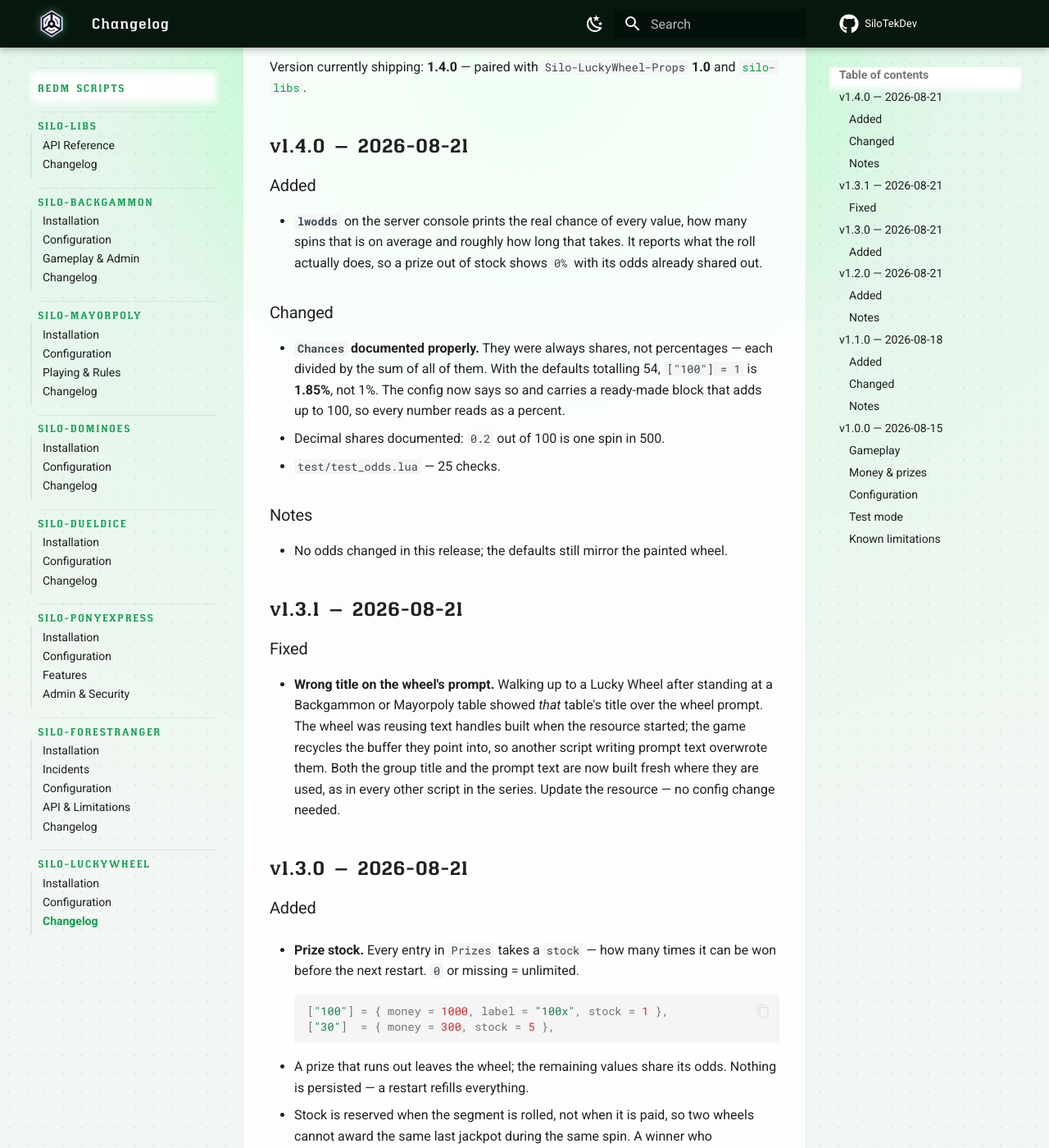
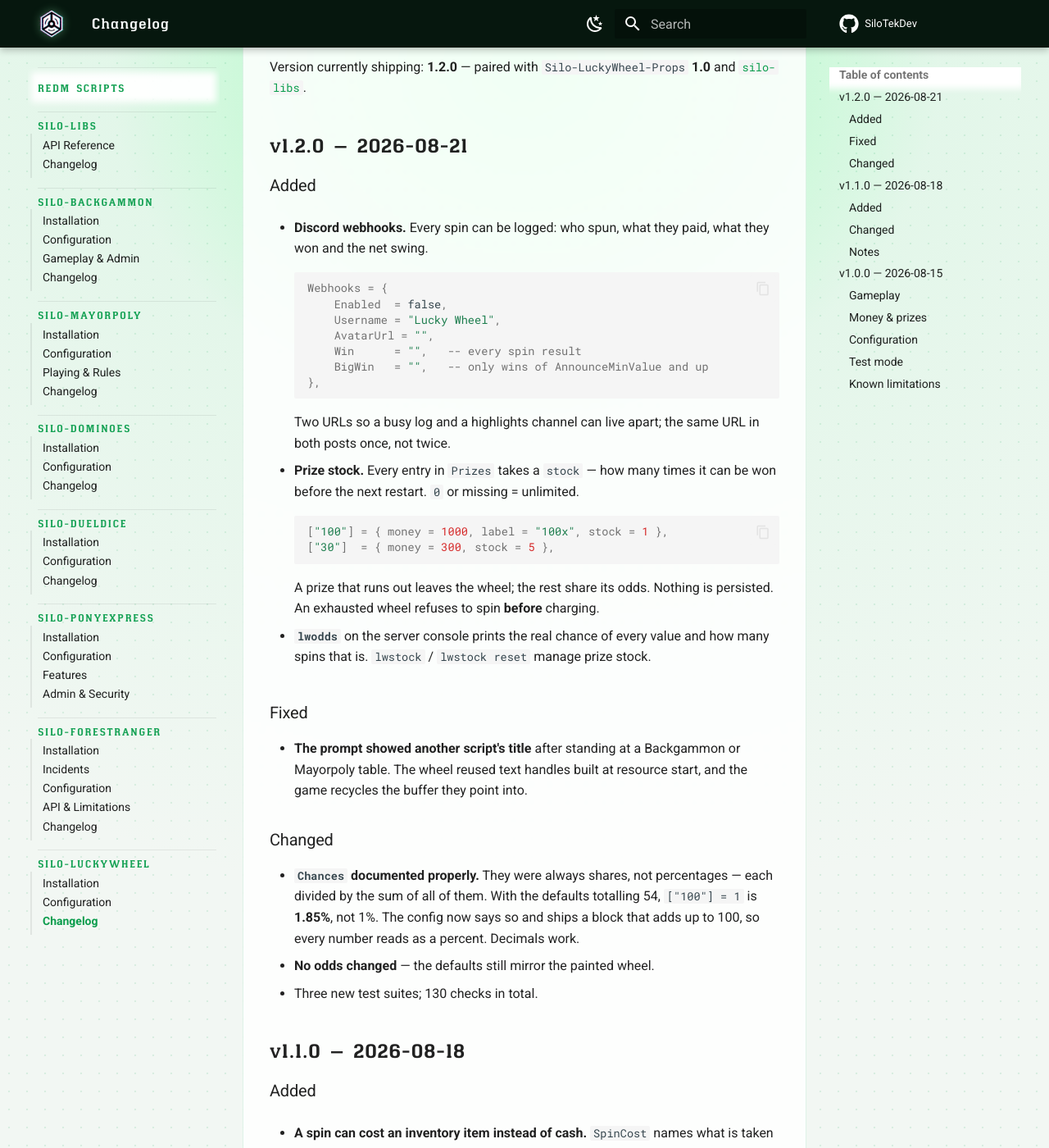
Before and after one commit to SiloTekDev/docs, an MkDocs documentation site: the page built from docs/redm/luckywheel/changelog.md, in a window 1280 px wide and 1400 px high, scrolled down 194 px. Shown: the whole window at 82% size. Built offline with MkDocs 1.6.1 and Material for MkDocs 9.7.7, drawn with Linux system fonts in a browser that asks for light colours; comment, search, counter and statistics services are not loaded; some of the changed text lies outside the part shown.

Commit message:
docs(luckywheel): consolidate 1.2.0-1.4.0 into a single 1.2.0
Only 1.0.0 and 1.1.0 were ever published to CFX. The 1.2.0, 1.3.0, 1.3.1
and 1.4.0 entries were internal steps that no customer could download, so
the changelog advertised versions that did not exist. Folded into one
1.2.0 release covering everything since 1.1.0: Discord webhooks, prize
stock, the lwodds command, the Chances documentation, and the prompt
title fix.

No code changed — this is a renumbering. The archive under
SILOTEK REDM RELEASES now mirrors CFX exactly: 1.0.0, 1.1.0, 1.2.0.

Co-Authored-By: Claude Opus 5 <noreply@anthropic.com>

````diff
--- a/docs/redm/luckywheel/changelog.md
+++ b/docs/redm/luckywheel/changelog.md
@@ -1,69 +1,14 @@
 # Changelog
 
-Version currently shipping: **1.4.0** — paired with
+Version currently shipping: **1.2.0** — paired with
 `Silo-LuckyWheel-Props` **1.0** and [`silo-libs`](../silo-libs/index.md).
-
-## v1.4.0 — 2026-08-21
-
-### Added
-
-- **`lwodds`** on the server console prints the real chance of every value,
-  how many spins that is on average and roughly how long that takes. It
-  reports what the roll actually does, so a prize out of stock shows `0%` with
-  its odds already shared out.
-
-### Changed
-
-- **`Chances` documented properly.** They were always shares, not percentages
-  — each divided by the sum of all of them. With the defaults totalling 54,
-  `["100"] = 1` is **1.85%**, not 1%. The config now says so and carries a
-  ready-made block that adds up to 100, so every number reads as a percent.
-- Decimal shares documented: `0.2` out of 100 is one spin in 500.
-- `test/test_odds.lua` — 25 checks.
-
-### Notes
-
-- No odds changed in this release; the defaults still mirror the painted wheel.
-
-## v1.3.1 — 2026-08-21
-
-### Fixed
-
-- **Wrong title on the wheel's prompt.** Walking up to a Lucky Wheel after
-  standing at a Backgammon or Mayorpoly table showed *that* table's title over
-  the wheel prompt. The wheel was reusing text handles built when the resource
-  started; the game recycles the buffer they point into, so another script
-  writing prompt text overwrote them. Both the group title and the prompt text
-  are now built fresh where they are used, as in every other script in the
-  series. Update the resource — no config change needed.
-
-## v1.3.0 — 2026-08-21
-
-### Added
-
-- **Prize stock.** Every entry in `Prizes` takes a `stock` — how many times it
-  can be won before the next restart. `0` or missing = unlimited.
-
-    ```lua
-    ["100"] = { money = 1000, label = "100x", stock = 1 },
-    ["30"]  = { money = 300, stock = 5 },
-    ```
-
-- A prize that runs out leaves the wheel; the remaining values share its odds.
-  Nothing is persisted — a restart refills everything.
-- Stock is reserved when the segment is rolled, not when it is paid, so two
-  wheels cannot award the same last jackpot during the same spin. A winner who
-  disconnects puts it back.
-- An exhausted wheel refuses to spin **before** charging the player.
-- `lwstock` / `lwstock reset` on the server console.
-- `test/test_stock.lua` — 27 checks.
 
 ## v1.2.0 — 2026-08-21
 
 ### Added
 
 - **Discord webhooks.** Every spin can be logged: who spun, what they paid,
-  what they won, and the net swing.
+  what they won and the net swing.
 
     ```lua
     Webhooks = {
@@ -75,19 +20,37 @@ Version currently shipping: **1.4.0** — paired with
     },
     ```
 
-- Two URLs, so a busy log and a highlights channel can live apart. The same
-  URL in both posts once, not twice; an empty slot switches that log off.
-- The entry names the wheel, the slice, the stake (`$10` or `1x Gold Bar`),
-  the winnings, the character ID, and the net for cash spins.
-- Undelivered item prizes are named in the log, and a player who disconnects
-  before the payout is logged as a dropped prize instead of disappearing
-  silently.
-- `test/test_webhook.lua` — 27 checks over the payload and posting rules.
+    Two URLs so a busy log and a highlights channel can live apart; the same
+    URL in both posts once, not twice.
 
-### Notes
+- **Prize stock.** Every entry in `Prizes` takes a `stock` — how many times it
+  can be won before the next restart. `0` or missing = unlimited.
 
-- Webhook text is English regardless of `Locale`, matching Silo-ForestRanger.
-  These messages are read by server staff; player-facing text stays localized.
+    ```lua
+    ["100"] = { money = 1000, label = "100x", stock = 1 },
+    ["30"]  = { money = 300, stock = 5 },
+    ```
+
+    A prize that runs out leaves the wheel; the rest share its odds. Nothing is
+    persisted. An exhausted wheel refuses to spin **before** charging.
+
+- **`lwodds`** on the server console prints the real chance of every value and
+  how many spins that is. `lwstock` / `lwstock reset` manage prize stock.
+
+### Fixed
+
+- **The prompt showed another script's title** after standing at a Backgammon
+  or Mayorpoly table. The wheel reused text handles built at resource start,
+  and the game recycles the buffer they point into.
+
+### Changed
+
+- **`Chances` documented properly.** They were always shares, not percentages
+  — each divided by the sum of all of them. With the defaults totalling 54,
+  `["100"] = 1` is **1.85%**, not 1%. The config now says so and ships a block
+  that adds up to 100, so every number reads as a percent. Decimals work.
+- **No odds changed** — the defaults still mirror the painted wheel.
+- Three new test suites; 130 checks in total.
 
 ## v1.1.0 — 2026-08-18
 
````
Also changed, not shown: docs/redm/luckywheel/configuration.md (+1 -1 lines).
